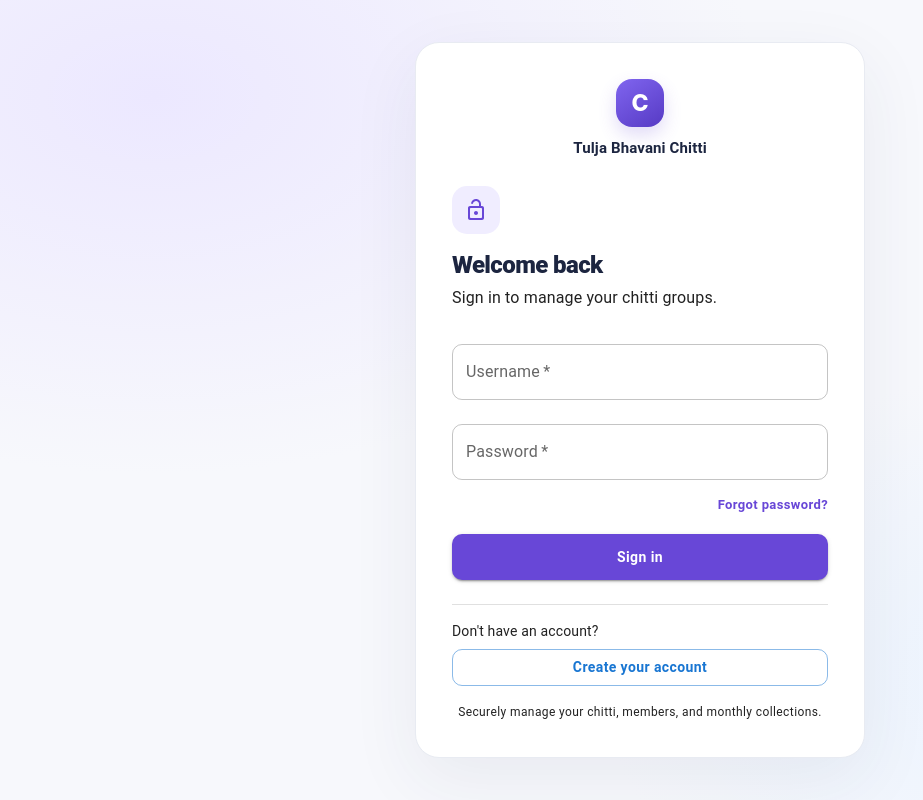
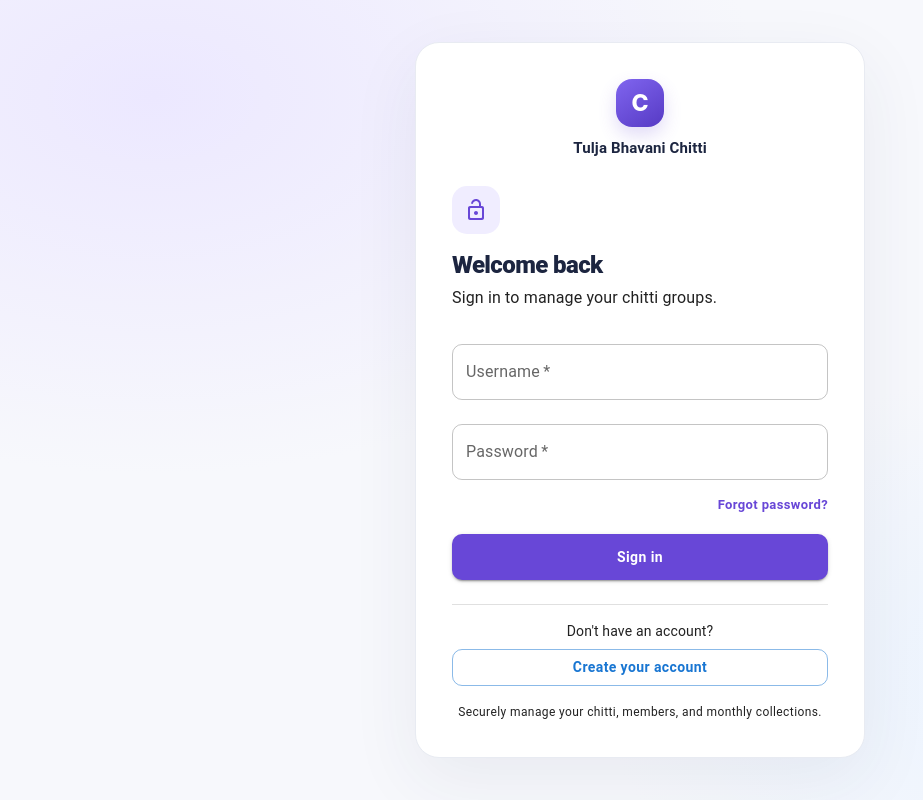
Before and after one commit to kranthikumar0895-sys/Tulja-Bhavani-Chitti, a React (Create React App) app in the folder Frontend/chitti-frontend/: page /#/login in a window 1280 px wide. Shown: the whole page, without its empty margins (0-923 px from the left). Built offline with nearby package versions, Linux system fonts and the light colour scheme; no server answers.

Commit message:
Update Typography component styles in login.tsx

```diff
--- a/Frontend/chitti-frontend/src/Components/login.tsx
+++ b/Frontend/chitti-frontend/src/Components/login.tsx
@@ -466,7 +466,8 @@ const Login: React.FC = () => {
                     variant="body2"
                     color="text.secondary"
                     textAlign="center"
-                    sx={{ mb: 1 }}
+                    sx={{ mb: 1,
+                        textAlign: "center",}}
                   >
                     Don't have an account?
                   </Typography>
```
